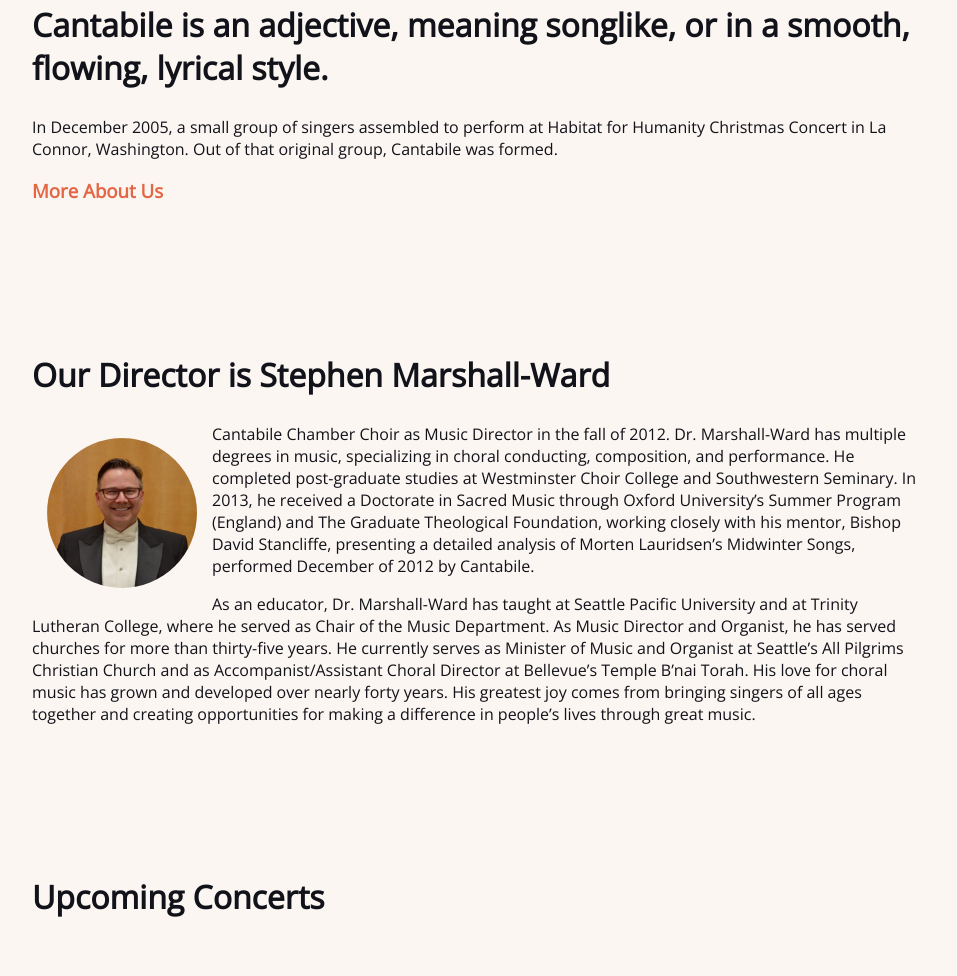
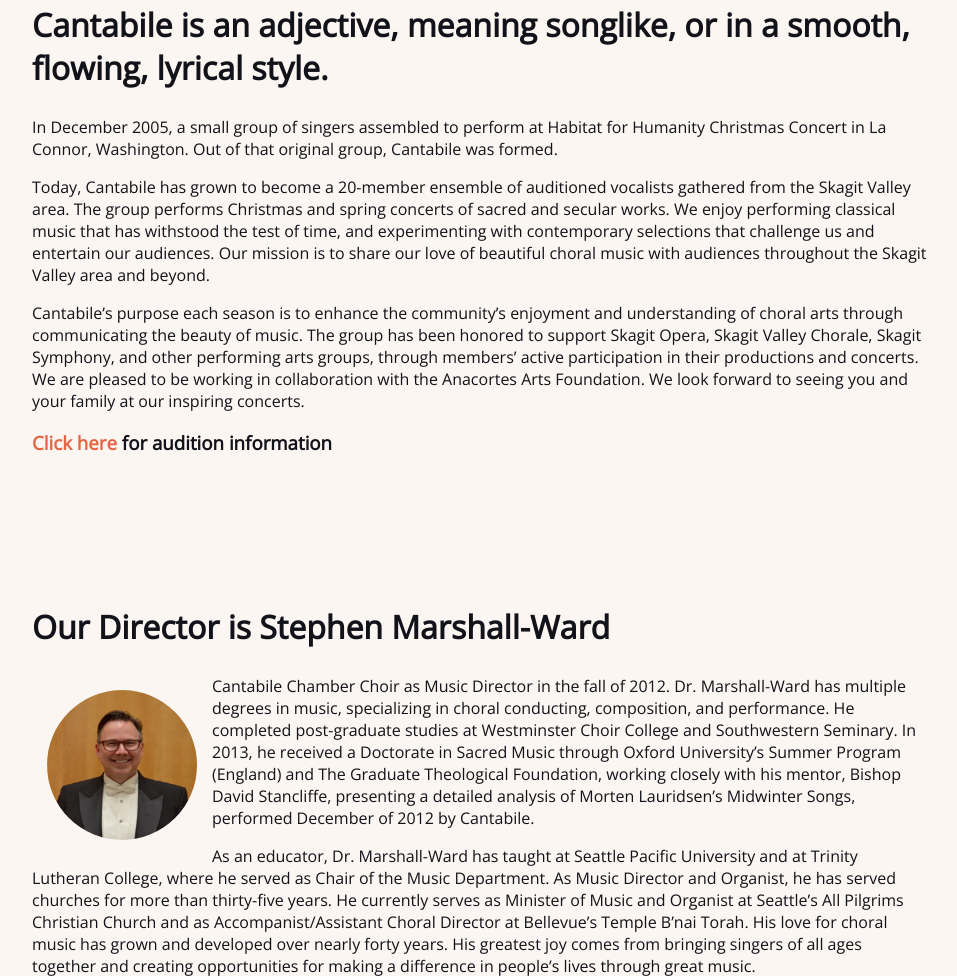
Before and after one commit to dkohlruss/cantabile-site, a plain HTML site: page index.html in a window 1280 px wide. Shown: the part 830-1806 px from the top of the page, without its empty margins (160-1117 px from the left). Drawn offline with nearby package versions, Linux system fonts and the light colour scheme.

Commit message:
removed dynamic DOM content because why does it need to exist

```diff
--- a/css/main.css
+++ b/css/main.css
@@ -40,11 +40,6 @@
 
 section {
   display: block;
-}
-
-#about-foot {
-  color: #E46645;
-  cursor: pointer;
 }
 
 .container {
--- a/index.html
+++ b/index.html
@@ -46,7 +46,26 @@
             Habitat for Humanity Christmas Concert in La Connor, Washington.  Out of
             that original group, Cantabile was formed.
           </p>
-          <div id="about-foot"><h3>More About Us</h3><div>
+          <p>
+            Today, Cantabile has grown to become a 20-member ensemble of auditioned
+            vocalists gathered from the Skagit Valley area. The group performs
+            Christmas and spring concerts of sacred and secular works. We enjoy
+            performing classical music that has withstood the test of time, and
+            experimenting with contemporary selections that challenge us and
+            entertain our audiences. Our mission is to share our love of
+            beautiful choral music with audiences throughout the Skagit Valley
+            area and beyond.
+          </p>
+          <p>
+            Cantabile’s purpose each season is to enhance the community’s
+            enjoyment and understanding of choral arts through communicating the
+            beauty of music. The group has been honored to support Skagit Opera,
+            Skagit Valley Chorale, Skagit Symphony, and other performing arts
+            groups, through members’ active participation in their productions
+            and concerts. We are pleased to be working in collaboration with the
+            Anacortes Arts Foundation. We look forward to seeing you and your
+            family at our inspiring concerts.</p>
+            <h3><a href="#audition">Click here</a> for audition information</h3>
         </article>
       </div>
       <div class="content">
--- a/js/index.js
+++ b/js/index.js
@@ -86,10 +86,14 @@
 });
 
 $(document).ready(function() {
-  $('#about-foot').click(function() {
+  $(document).on('click', '#about-foot', function() {
     console.log('click fired');
-    var $aboutContent = '<p>Today, Cantabile has grown to become a 20-member ensemble of auditioned vocalists gathered from the Skagit Valley area. The group performs Christmas and spring concerts of sacred and secular works. We enjoy performing classical music that has withstood the test of time, and experimenting with contemporary selections that challenge us and entertain our audiences. Our mission is to share our love of beautiful choral music with audiences throughout the Skagit Valley area and beyond.</p><p>Cantabile’s purpose each season is to enhance the community’s enjoyment and understanding of choral arts through communicating the beauty of music. The group has been honored to support Skagit Opera, Skagit Valley Chorale, Skagit Symphony, and other performing arts groups, through members’ active participation in their productions and concerts. We are pleased to be working in collaboration with the Anacortes Arts Foundation. We look forward to seeing you and your family at our inspiring concerts.</p><h3><a href="#audition">Click here</a> for audition information</h3>';
+    var $aboutContent = '<p>Today, Cantabile has grown to become a 20-member ensemble of auditioned vocalists gathered from the Skagit Valley area. The group performs Christmas and spring concerts of sacred and secular works. We enjoy performing classical music that has withstood the test of time, and experimenting with contemporary selections that challenge us and entertain our audiences. Our mission is to share our love of beautiful choral music with audiences throughout the Skagit Valley area and beyond.</p><p>Cantabile’s purpose each season is to enhance the community’s enjoyment and understanding of choral arts through communicating the beauty of music. The group has been honored to support Skagit Opera, Skagit Valley Chorale, Skagit Symphony, and other performing arts groups, through members’ active participation in their productions and concerts. We are pleased to be working in collaboration with the Anacortes Arts Foundation. We look forward to seeing you and your family at our inspiring concerts.</p><div id="dynamic-link"><h3><a href="#audition">Auditions</a> for audition information</h3></div>';
     $('.about').append($aboutContent);
     $('#about-foot').remove();
   });
+
+  $(document).on('click', '#dynamic-link', function() {
+    console.log('click fired');
+  });
 });
```
